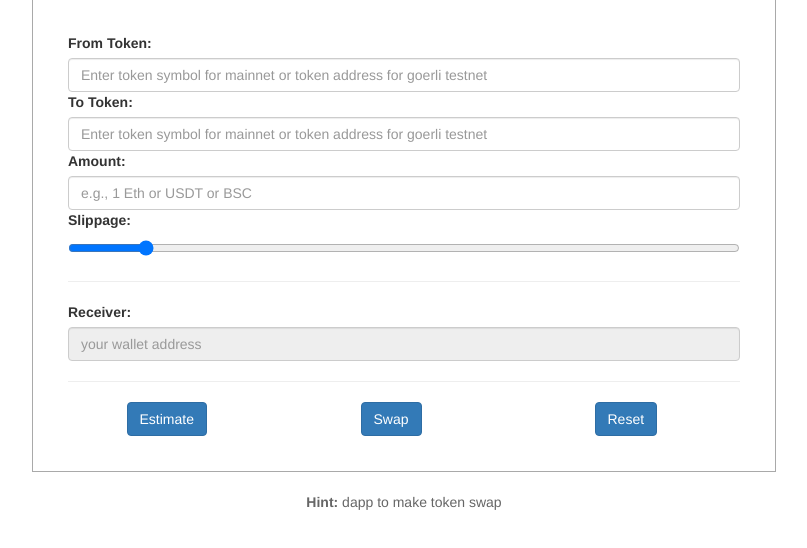
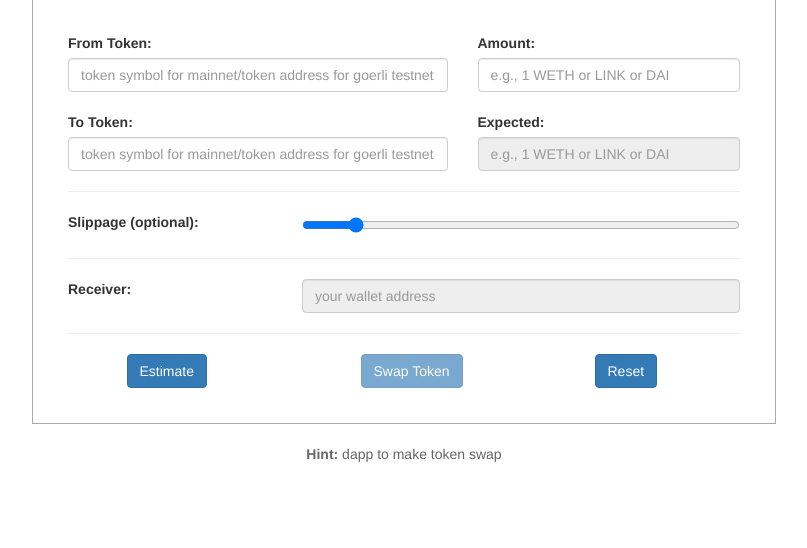
Before and after one commit to soyams/demo_swapToken, an Electron app: page index.html in a window 1280 px wide. Shown: the part 100-648 px from the top of the page, without its empty margins (236-1043 px from the left). Drawn offline with nearby package versions, Linux system fonts and the light colour scheme.

Commit message:
working with view page

```diff
--- a/index.html
+++ b/index.html
@@ -5,7 +5,7 @@
     <title>Swap Token</title>
     <script src="./src/js/jquery.min.js"></script>
     <script src="./src/js/web3.min.js"></script>
-    <script src="./src/js/truffle-contract.js"></script>
+
     <script src="./src/js/swap_demo.js"></script>
     <!-- <script src="./src/js/swap_demo_testnet.js"></script> -->
     <link href="./src/css/app.css" rel="stylesheet">
@@ -26,54 +26,73 @@
         </div>
         <div class="col-md-1">
           <div class="row" style="float: right;">
-            <button id="connect" class="btn btn-link" onclick=App._init()>Connect</button>
+            <button id="connect" class="btn btn-link" onclick=_init()>Connect</button>
           </div>
         </div>
       </div>
       <div id="_content" class="row pt-2" style="border:1px;border-color: darkgrey;border-style: solid; padding:35px">
-        <!-- <div id="balancInfo">
-          <div class="col-md-6">
-            <b>Gas Price: </b><h5 id="gasPrice" style="display: inline;">0</h5>
-           </div>
-          <div class="col-md-6 text-right">
-           <b>WalletBalance: </b><h5 id="walletBalance" style="display: inline;">0</h5>
-          </div>
-        </div>
-        <hr> -->
-        <form id="form_swap">
-          <div>
+        <div id="form_swap">
+          <div class="row">
+            <div class="col-md-7">
               <label for="fromToken">From Token:</label>
-            <input type="text" id="fromToken" class="form-control" placeholder="Enter token symbol for mainnet or token address for goerli testnet" required/>
+              <input type="text" id="fromToken" class="form-control" placeholder="token symbol for mainnet/token address for goerli testnet" required/>
               <!-- <select id="fromToken" class="form-control" placeholder="Select Token" required>
                 <option value="select">-------Select-------</option>
               </select> -->
+            </div>
+            <div class="col-md-5">
+              <label for="amount">Amount:</label>
+              <input type="number" id="amount" class="form-control" placeholder="e.g., 1 WETH or LINK or DAI" required />
+            </div>
+          </div>
+          <br>
+          <div class="row">
+            <div class="col-md-7">
               <label for="toToken">To Token:</label>
-            <input type="text" id="toToken" class="form-control" placeholder="Enter token symbol for mainnet or token address for goerli testnet" required/>
+              <input type="text" id="toToken" class="form-control" placeholder="token symbol for mainnet/token address for goerli testnet" required/>
               <!-- <select id="toToken" class="form-control" placeholder="Select Token" required>
                   <option value="select">-------Select-------</option>
               </select> -->
-
-            <label for="amount">Amount:</label><input type="number" id="amount" class="form-control" placeholder="e.g., 1 Eth or USDT or BSC" required></input>
-            <label for="slippage">Slippage:</label><input type="range" id="slippage_percent"  min="0" max="10" step="1" value="1"></input>
-
+            </div>
+            <div class="col-md-5">
+              <label for="expected_amount">Expected:</label>
+              <input type="number" id="expected_amount" class="form-control" placeholder="e.g., 1 WETH or LINK or DAI" disabled />
+            </div>
+          </div>
+          <hr>
+          <div class="row">
+            <div class="col-md-4">
+              <b for="slippage">Slippage (optional):</b>
+            </div>
+            <div class="col-md-8">
+              <input type="range" id="slippage_percent"  min="0" max="10" step="1" value="1" />
+            </div>
+          </div>
+          <hr id="hr_1" style="display: none;">
           <div id="swapInfo" class="row" style="display:none;padding-top: 10px;">
             <div class="col-md-6">
-                <h5 id="_estimateGas" style="display: none;">Estimated Gas: <b  id="estimate_gas"></b></h5>
+              <h5 id="_estimateGas" style="display: none">Estimated Gas: <b  id="estimate_gas"></b></h5>
             </div>
             <div class="col-md-6 text-right">
               <h5 id="_currentPrice" style="display: none;">Current Price: <b id="currentPrice"></b></h5>
             </div>
           </div>
-            <hr id="hr">
-            <label for="toAddress">Receiver:</label><input type="text" id="toAddress" class="form-control" placeholder="your wallet address" required disabled></input>
+          <hr id="hr_2">
+          <div class="row">
+            <div class="col-md-2">
+              <label for="toAddress">Receiver:</label>
+            </div>
+            <div class="col-md-8 col-md-offset-2">
+              <input type="text" id="toAddress" class="form-control" placeholder="your wallet address" required disabled />
+            </div>
+          </div>
         </div>
         <hr>
         <div class="row">
-            <div class="col-md-2 col-md-offset-1"><button class="btn btn-primary" id="estimateSwap" type="button" onclick=App._getEstimate()>Estimate </button></div>
-            <div class="col-md-2 col-md-offset-2"><button class="btn btn-primary" id="swapToken" type="button" onclick=App._swapToken()>Swap </button></div>
-            <div class="col-md-2 col-md-offset-2"><button class="btn btn-primary" id="btn_Clear" type="button" onclick=App._clear()>Reset</button></div>
+          <div class="col-md-3 col-md-offset-1"><button class="btn btn-primary" id="estimateSwap" type="button" onclick=_getEstimate()>Estimate </button></div>
+          <div class="col-md-3 col-md-offset-1"><button class="btn btn-primary" id="swapToken" type="button" onclick=_swapToken() disabled>Swap Token</button></div>
+          <div class="col-md-3 col-md-offset-1"><button class="btn btn-primary" id="btn_Clear" type="button" onclick=_clear()>Reset</button></div>
         </div>
-        </form>
       </div>
       <br>
       <div id="_footer" class="hint"><strong>Hint:</strong> dapp to make token swap
--- a/src/js/swap_demo.js
+++ b/src/js/swap_demo.js
@@ -96,7 +96,8 @@ App = {
 
   },
   _getEstimate:async function(){
-
+    if(document.getElementById('connect').innerHTML=='connected')
+    {
         _fromToken=document.getElementById('fromToken').value;
         _toToken=document.getElementById('toToken').value;
         _amount=document.getElementById('amount').value;
@@ -122,12 +123,15 @@ App = {
                     console.log(_response)
                     alert("Estimate Exchange Values fetched!! Go for Swap..")
                     document.getElementById('swapToken').disabled=false
+                    document.getElementById('expected_amount').value=(_response.buyAmount)/(10**18)
                     document.getElementById('swapInfo').style.display="block"
                     document.getElementById('_estimateGas').style.display="block"
                     document.getElementById('estimate_gas').innerHTML=_response.estimatedGas;
                     document.getElementById('_currentPrice').style.display="block"
                     document.getElementById('currentPrice').innerHTML=_response.price;
-                document.getElementById('hr').style.marginTop="10px";
+                    document.getElementById('hr_1').style.display="block";
+                    document.getElementById('hr_1').style.marginBottom="0px";
+                    document.getElementById('hr_2').style.marginTop="10px";
                 }).catch(err=>{
                 console.log(err)
                 })
@@ -143,10 +147,17 @@ App = {
         else{
             alert("amount must be greater than 0.")
         }
+    }
+    else{
+        console.log("connect to wallet first.")
+        alert("connect to wallet first.")
+    }
+
   },
 
   _swapToken:async function(){//api for trADING
-
+    if(document.getElementById('connect').innerHTML=='connected')
+    {
         _fromToken=document.getElementById('fromToken').value;
         _toToken=document.getElementById('toToken').value;
         _amount=document.getElementById('amount').value;
@@ -191,13 +202,18 @@ App = {
         else{
             alert("amount must be greater than 0.")
         }
+    }
+    else{
+        console.log("connect to wallet first.")
+        alert("connect to wallet first.")
+    }
   },
   _swapApproval:async function(response){
 
     const _fromTokenAddress=response.sellTokenAddress
     const _maxApproval=response.sellAmount
     const _allowanceTarget=response.allowanceTarget
-    const _taker=response.from
+    // const _taker=response.from
 
     const erc20=[
         {
@@ -472,8 +488,9 @@ _clear:function(){
   document.getElementById('fromToken').value=""
   document.getElementById('toToken').value=""
   document.getElementById('amount').value=""
+  document.getElementById('expected_amount').value=""
   document.getElementById('slippage_percent').value="1"
-  document.getElementById('toAddress').value=""
+//   document.getElementById('toAddress').value=""
   document.getElementById('estimate_gas').innerHTML=0;
   document.getElementById('currentPrice').innerHTML=0
 }
```
Also changed, not shown: src/js/swap_demo_testnet.js (+7 -3 lines). Lines whose indentation alone changed are shown as unchanged.
